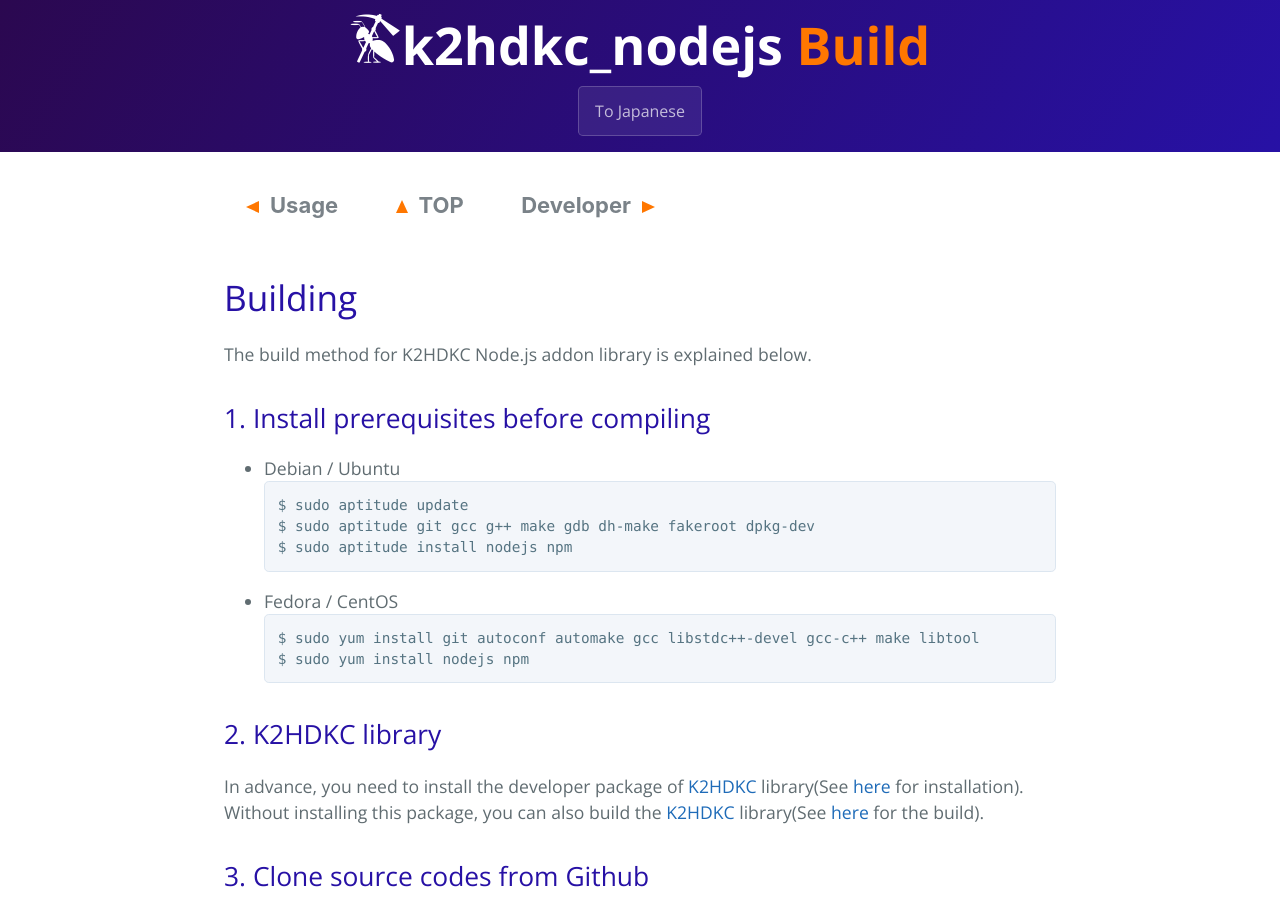
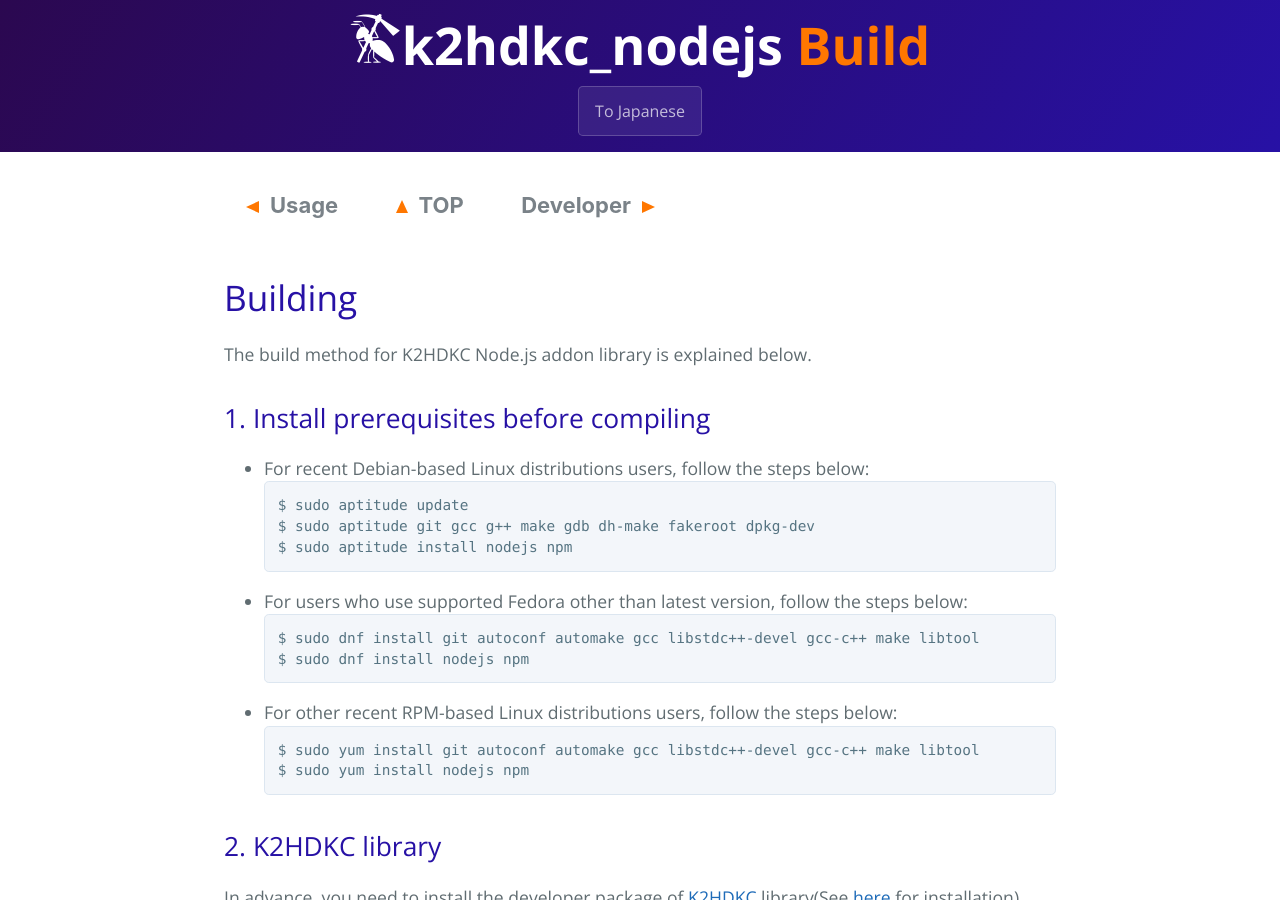
Before and after one commit to yahoojapan/k2hdkc_nodejs, a Jekyll site: the page built from build.md, in a window 1280 px wide and 900 px high. Built offline with Jekyll 4.4.1, drawn with Linux system fonts in a browser that asks for light colours.

Commit message:
Drops Fedora28 and CentOS6.x from our support OS

````diff
--- a/build.md
+++ b/build.md
@@ -17,13 +17,18 @@
 The build method for K2HDKC Node.js addon library is explained below.
 
 ## 1. Install prerequisites before compiling
-- Debian / Ubuntu
+- For recent Debian-based Linux distributions users, follow the steps below:
 ```
 $ sudo aptitude update
 $ sudo aptitude git gcc g++ make gdb dh-make fakeroot dpkg-dev
 $ sudo aptitude install nodejs npm
 ```
-- Fedora / CentOS
+- For users who use supported Fedora other than latest version, follow the steps below:
+```
+$ sudo dnf install git autoconf automake gcc libstdc++-devel gcc-c++ make libtool
+$ sudo dnf install nodejs npm
+```
+- For other recent RPM-based Linux distributions users, follow the steps below:
 ```
 $ sudo yum install git autoconf automake gcc libstdc++-devel gcc-c++ make libtool
 $ sudo yum install nodejs npm
````
Also changed, not shown: buildja.md (+7 -2 lines).
